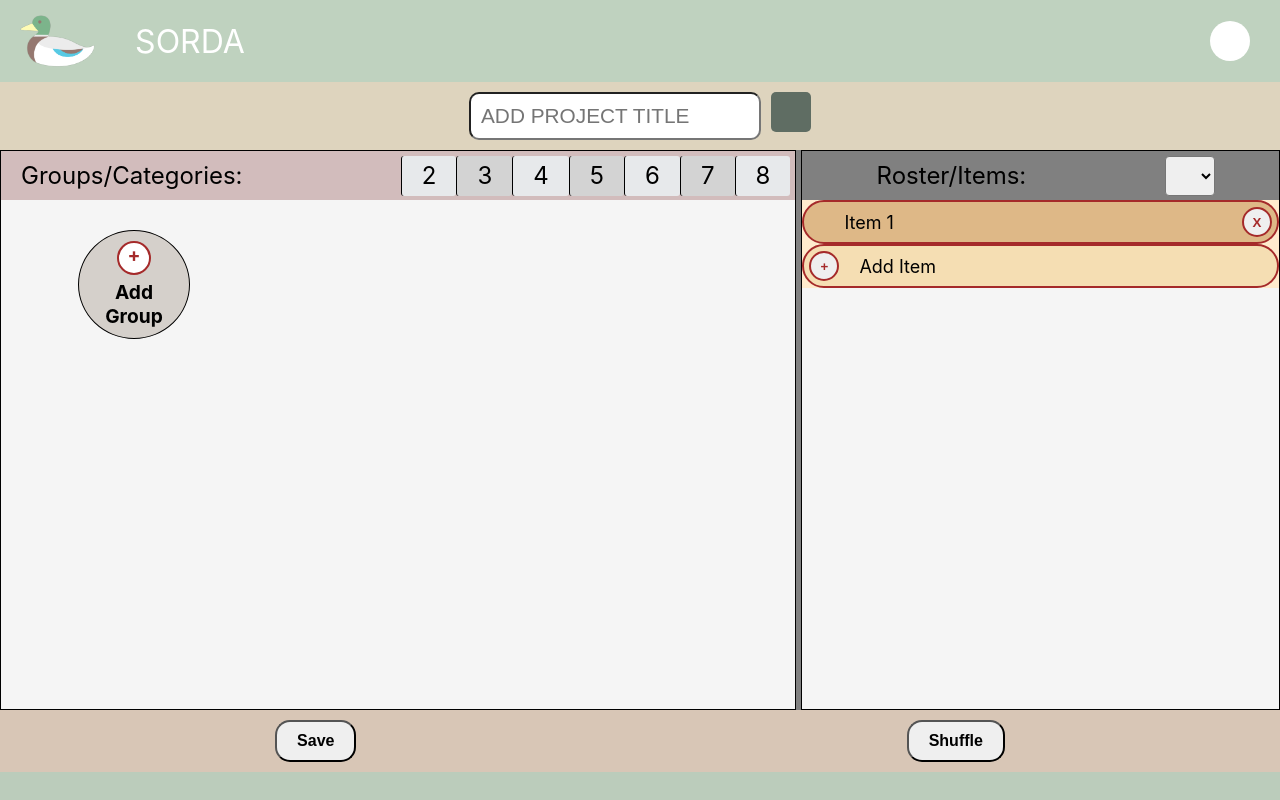
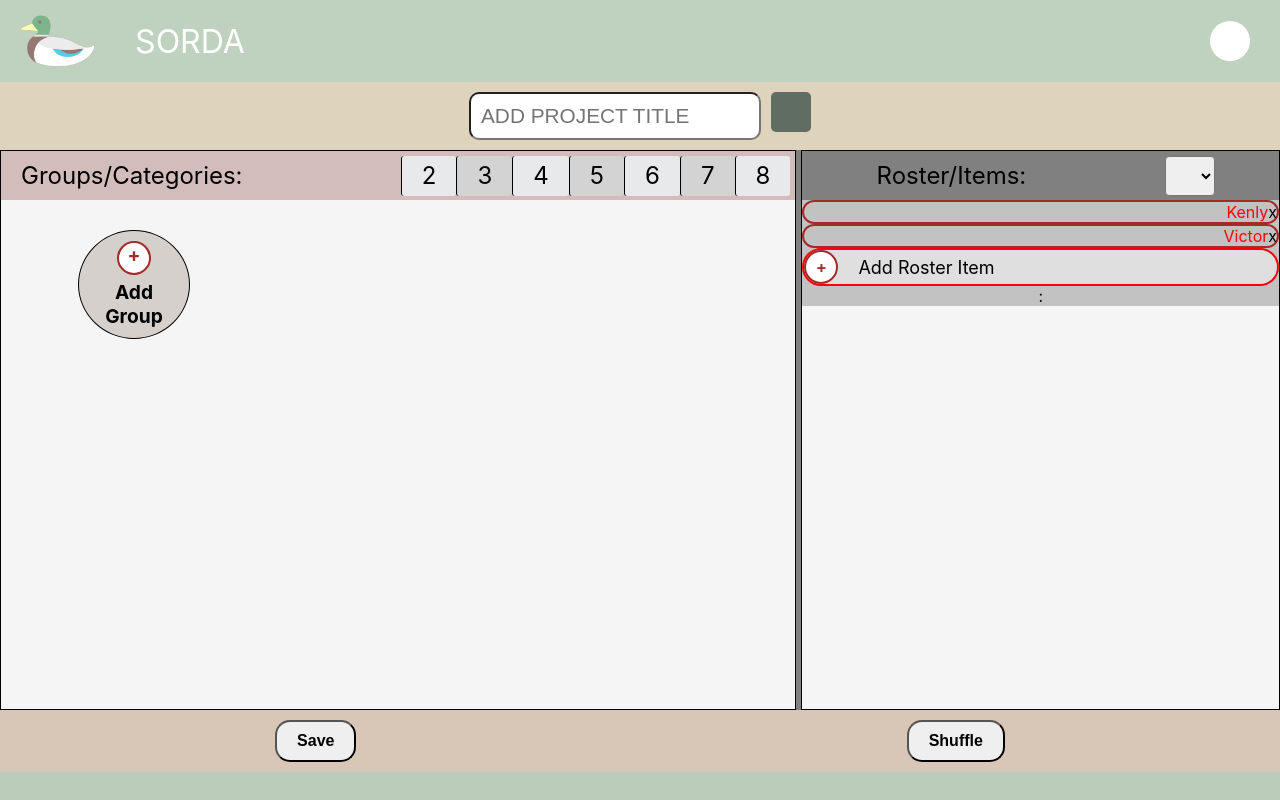
Before and after one commit to VeniVidiCodi/randomized-distribution-app, a React (Create React App) app in the folder frontendReact/sordaapp/: page / in a window 1280 px wide. Built offline with nearby package versions, Linux system fonts and the light colour scheme; the HTML template or start-up script is replaced by a standard one.

Commit message:
Add RosterCard, NewItemButton Components and stylesheets. Configure RosterSection Component. Add uuid module to dependencies.

```diff
--- /dev/null
+++ b/frontendReact/sordaapp/src/components/NewItemButton/NewItemButton.css
@@ -0,0 +1,22 @@
+.roster-item--new {
+    border: 2px solid red;
+    border-radius: 25px;
+    display: flex;
+    justify-content: left;
+    align-items: center;
+    flex-direction: row;
+}
+
+.roster-add--button {
+    background-color: white;
+    display: flex;
+    justify-content: center;
+    align-items: center;
+    flex-direction: row;
+}
+
+.new-roster-item-text {
+    font-size: large;
+    margin-left: 20px;
+
+}
--- /dev/null
+++ b/frontendReact/sordaapp/src/components/NewItemButton/NewItemButton.js
@@ -0,0 +1,15 @@
+import React, { Component } from 'react';
+import './NewItemButton.css';
+
+class NewItemButton extends Component {
+ render() {
+    return (
+        <div className="roster-item--new">
+            <div className="roster-add--button" onClick={this.props.onClick}>+</div>
+            <div className="new-roster-item-text">Add Roster Item</div>
+        </div>
+    );
+ }
+}
+
+export default NewItemButton;
--- /dev/null
+++ b/frontendReact/sordaapp/src/components/RosterCard/RosterCard.css
@@ -0,0 +1,20 @@
+.roster-item-container {
+    border: 2px solid brown;
+    display: flex;
+    flex-direction: row;
+    justify-content: end;
+    border-radius: 30px;
+}
+
+.roster-item-text {
+    color: red;
+}
+
+.roster-del--btn, .roster-add--button {
+    width: 30px;
+    height: 30px;
+    border: 2px solid brown;
+    border-radius: 30px;
+    font-weight: bold;
+    color:  brown;
+}
--- /dev/null
+++ b/frontendReact/sordaapp/src/components/RosterCard/RosterCard.js
@@ -0,0 +1,20 @@
+import React, { Component } from 'react';
+import './RosterCard.css';
+// import RosterListItem from '../GroupListItem/GroupListItem';
+
+class RosterCard extends Component {
+    render() {
+    let name = this.props.name;
+    // let key = this.props.key;
+    // let group = this.props.group;
+
+        return(
+            <div className="roster-item-container">
+                <div className="roster-item-text">{name}</div>
+                <div className="roster-del-btn" >x</div>
+            </div>
+        );
+    }
+}
+
+export default RosterCard;
--- a/frontendReact/sordaapp/src/components/RosterSection/RosterSection.css
+++ b/frontendReact/sordaapp/src/components/RosterSection/RosterSection.css
@@ -23,25 +23,24 @@
     border-radius: 4px;
 }
 .roster-items-container {
-    background-color: blanchedalmond;
+    background-color: #c2c2c2;
 }
 .roster-item {
     height: 30px;
     border: 2px solid brown;
     border-radius: 30px;
-    background-color: burlywood;
+    background-color: rgb(108, 108, 108);
     padding: 5px;
     display: flex;
     justify-content: space-between;
     align-items: center;
-
 }
 
 .roster-item--new {
     display: flex;
     flex-direction: row;
     justify-content: left;
-    background-color: wheat;
+    background-color: rgb(223, 223, 223);
 }
 .roster-item--display {
     padding-left: 20px;
@@ -52,7 +51,16 @@
     margin-left: 20px;
 }
 
-/* .roster-add--button {
+.roster-add--button {
+    width: 30px;
+    height: 30px;
+    border: 2px solid brown;
+    border-radius: 30px;
+    font-weight: bold;
+    color:  brown;
+}
+
+/* .roster-delete--button, .roster-add--button {
     width: 30px;
     height: 30px;
     border: 2px solid brown;
@@ -60,12 +68,3 @@
     font-weight: bold;
     color:  brown;
 } */
-
-.roster-delete--button, .roster-add--button {
-    width: 30px;
-    height: 30px;
-    border: 2px solid brown;
-    border-radius: 30px;
-    font-weight: bold;
-    color:  brown;
-}
--- a/frontendReact/sordaapp/src/components/RosterSection/RosterSection.js
+++ b/frontendReact/sordaapp/src/components/RosterSection/RosterSection.js
@@ -1,26 +1,92 @@
 import React, { Component } from 'react';
 import './RosterSection.css';
+import RosterCard from '../RosterCard/RosterCard';
+import NewItemButton from '../NewItemButton/NewItemButton';
+
 
 class RosterSection extends Component {
+    constructor(props) {
+        super(props);
+        this.state = {
+            rosterMax: 40,
+            rosterMin: 2,  // OR min. should be at least the number of groups created...
+            menuRange: [],
+            showRoster: true,
+            roster: [
+                {name: "Kenly", group: 1},
+                {name: "Victor", group: 2}
+            ]
+        }
+
+        this.renderSelectMenu = this.renderSelectMenu.bind(this);
+        this.addItem = this.addItem.bind(this);
+        this.generateItems = this.generateItems.bind(this);
+    }
+
+     //  LIFECYCLE -------------------------------------------------
+    componentDidMount() {
+        this.renderSelectMenu();
+    }
+
+
+    // Create the options list for dropdown select menu
+    renderSelectMenu() {
+        console.log('Make dropdown menu for roster...');
+        // Loop through range of min/max to populate the menuRange array
+        let menuRange = [];
+        let min = this.state.rosterMin;
+        let max = this.state.rosterMax;
+        for (let i=min; i<=max; i++) {
+            menuRange.push(i);
+        }
+        this.setState({menuRange: menuRange});
+    }
+
+    addItem() {
+        console.log('Add Roster Item...')
+    }
+
+    generateItems() {
+        console.log('Generate roster list base...');
+
+    }
+
+
     render() {
         return (
             <div className="roster-container">
                 <header className="roster-nav">
                     <div className="roster-header-caption ">Roster/Items:</div>
                     <select name="roster" id="roster-select">
+                        {this.state.menuRange.map(num => {
+                            <option value="num">num</option>
+                        })}
 
                     </select>
                 </header>
 
                 <div className="roster-items-container">
-                <div className="roster-item roster-item--display">
+
+                    <div id="roster-display-wrapper">
+                        {this.state.roster.map(item =>
+                            <RosterCard
+                                key={item}
+                                name={item.name} />
+                        )}
+                        {/* {this.state.roster.length < this.state.max ?  */}
+                            <NewItemButton onClick={this.addItem} /> :
+                            <div></div>
+                        {/* } */}
+                    </div>
+
+                    {/* <div className="roster-item roster-item--display">
                         <div className="roster-item--text">Item 1</div>
                         <button className="roster-delete--button">X</button>
                     </div>
                     <div className="roster-item roster-item--new">
                         <button className="roster-add--button">+</button>
                         <div className="roster-item--text">Add Item</div>
-                </div>
+                    </div> */}
                 </div>
             </div>
         )
```
Also changed, not shown: 2 other files (tests, documents, lock files or other folders). Lines whose indentation alone changed are shown as unchanged.
